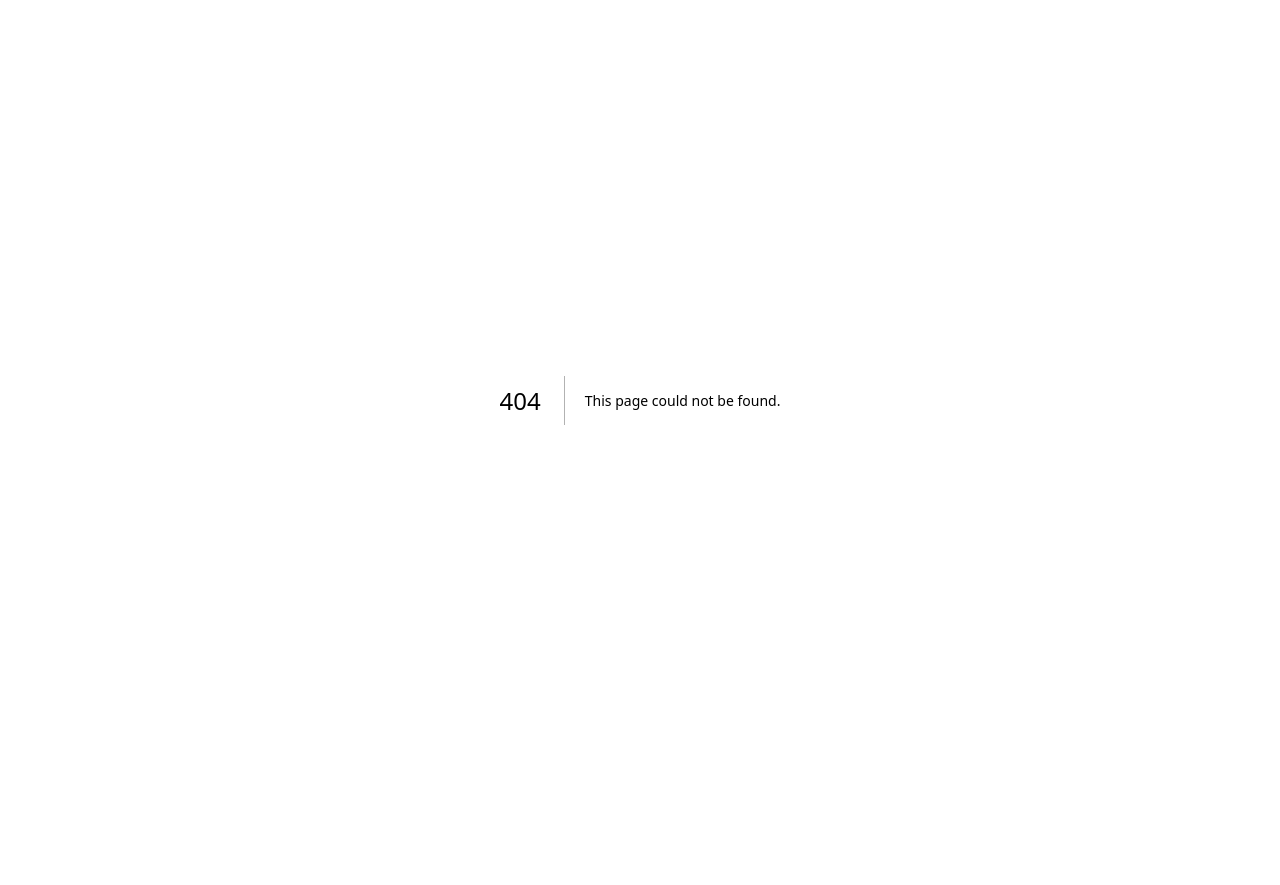
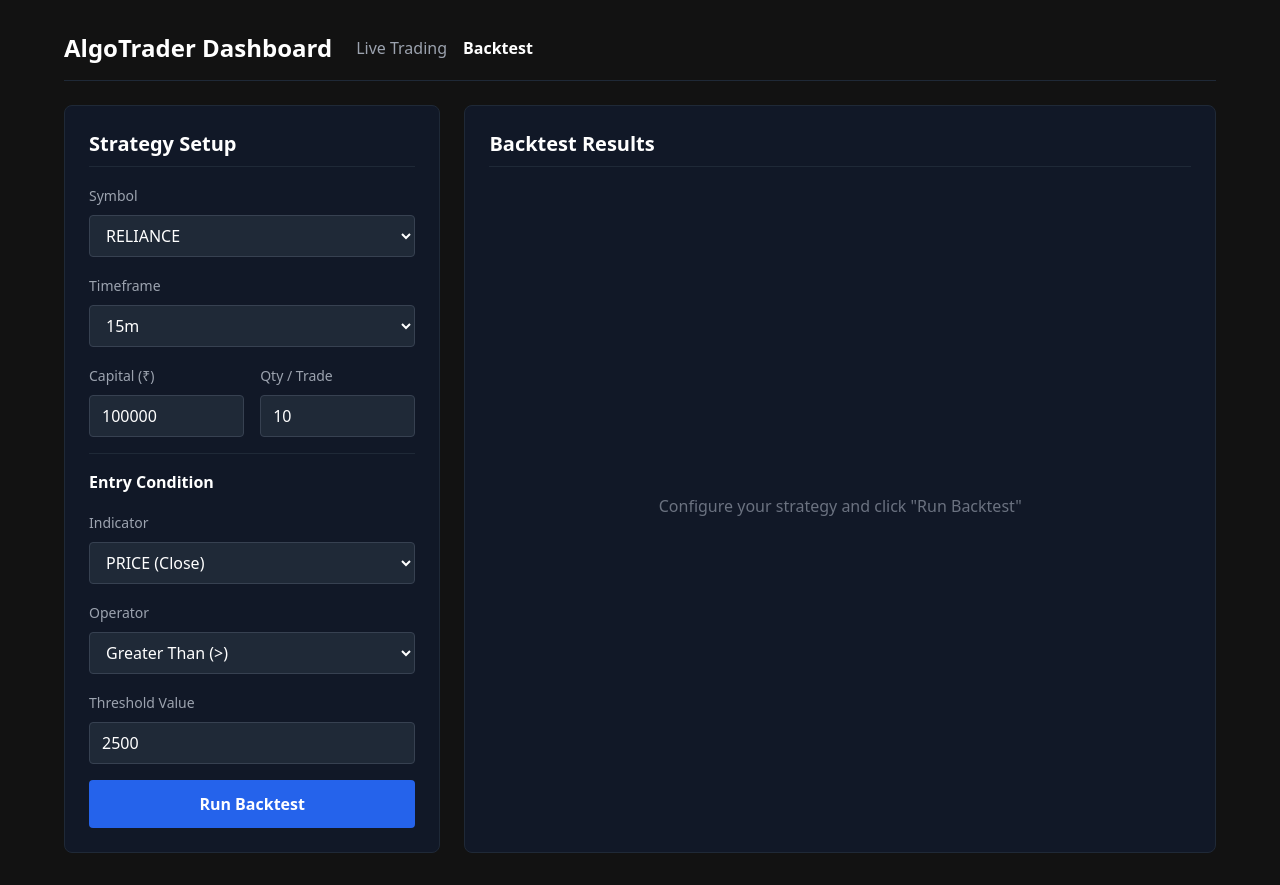
Before and after one commit to HarshitChauhan1509/AlgoTrader, a Next.js app in the folder apps/web/: page /backtest in a window 1280 px wide. Before the commit this address had no page. Before the commit the page ends 800 px from the top, so only its background shows below. Built offline with nearby package versions, Linux system fonts and the light colour scheme.

Commit message:
feat(web): create Backtest UI dashboard

```diff
--- /dev/null
+++ b/apps/web/src/app/backtest/page.tsx
@@ -0,0 +1,220 @@
+/* eslint-disable @typescript-eslint/no-explicit-any, react/no-unescaped-entities */
+'use client';
+
+import { useState } from 'react';
+import Link from 'next/link';
+
+export default function BacktestPage() {
+  const [loading, setLoading] = useState(false);
+  const [result, setResult] = useState<any>(null);
+
+  // Form State
+  const [symbol, setSymbol] = useState('RELIANCE');
+  const [timeframe, setTimeframe] = useState('15m');
+  const [initialBalance, setInitialBalance] = useState(100000);
+  const [quantityPerTrade, setQuantityPerTrade] = useState(10);
+
+  // Strategy Condition State
+  const [indicator, setIndicator] = useState('PRICE');
+  const [operator, setOperator] = useState('>');
+  const [value, setValue] = useState(2500);
+
+  const runBacktest = async () => {
+    setLoading(true);
+    setResult(null);
+
+    const payload = {
+      symbol,
+      timeframe,
+      initialBalance,
+      quantityPerTrade,
+      strategy: {
+        id: 'strat-' + Date.now(),
+        name: 'Custom Web Strategy',
+        timeframe,
+        conditions: [
+          {
+            indicator,
+            field: indicator === 'PRICE' ? 'close' : undefined,
+            period: indicator !== 'PRICE' ? 14 : undefined,
+            operator,
+            value,
+          }
+        ],
+        action: 'BUY' // Hardcoded to BUY to simplify UI for now. The engine sells when opposite condition met, or we can handle it via stop loss. Actually the engine right now forces SELL at end or we can just rely on the test logic we implemented. Wait, our engine just buys on matched conditions. Let's just pass BUY.
+      }
+    };
+
+    try {
+      const res = await fetch('http://localhost:3001/api/backtest/run', {
+        method: 'POST',
+        headers: { 'Content-Type': 'application/json' },
+        body: JSON.stringify(payload)
+      });
+
+      if (res.ok) {
+        const data = await res.json();
+        setResult(data);
+      } else {
+        console.error('Backtest failed', await res.text());
+      }
+    } catch (e) {
+      console.error('Error running backtest', e);
+    } finally {
+      setLoading(false);
+    }
+  };
+
+  return (
+    <main className="min-h-screen bg-[#121212] p-8 text-white">
+      <div className="max-w-6xl mx-auto space-y-6">
+        <header className="flex justify-between items-center border-b border-gray-800 pb-4">
+          <div className="flex items-center space-x-6">
+            <h1 className="text-2xl font-bold">AlgoTrader Dashboard</h1>
+            <nav className="space-x-4">
+              <Link href="/" className="text-gray-400 hover:text-white transition-colors">Live Trading</Link>
+              <Link href="/backtest" className="text-white font-semibold">Backtest</Link>
+            </nav>
+          </div>
+        </header>
+
+        <div className="flex gap-6">
+          {/* Configuration Panel */}
+          <div className="w-1/3 bg-gray-900 border border-gray-800 rounded-lg p-6 space-y-4">
+            <h2 className="text-xl font-bold border-b border-gray-800 pb-2">Strategy Setup</h2>
+
+            <div className="space-y-2">
+              <label className="text-sm text-gray-400">Symbol</label>
+              <select value={symbol} onChange={e => setSymbol(e.target.value)} className="w-full bg-gray-800 border border-gray-700 rounded px-3 py-2">
+                <option value="RELIANCE">RELIANCE</option>
+                <option value="TCS">TCS</option>
+                <option value="HDFCBANK">HDFCBANK</option>
+              </select>
+            </div>
+
+            <div className="space-y-2">
+              <label className="text-sm text-gray-400">Timeframe</label>
+              <select value={timeframe} onChange={e => setTimeframe(e.target.value)} className="w-full bg-gray-800 border border-gray-700 rounded px-3 py-2">
+                <option value="1m">1m</option>
+                <option value="5m">5m</option>
+                <option value="15m">15m</option>
+                <option value="1h">1h</option>
+              </select>
+            </div>
+
+            <div className="flex gap-4">
+              <div className="space-y-2 w-1/2">
+                <label className="text-sm text-gray-400">Capital (₹)</label>
+                <input type="number" value={initialBalance} onChange={e => setInitialBalance(Number(e.target.value))} className="w-full bg-gray-800 border border-gray-700 rounded px-3 py-2" />
+              </div>
+              <div className="space-y-2 w-1/2">
+                <label className="text-sm text-gray-400">Qty / Trade</label>
+                <input type="number" value={quantityPerTrade} onChange={e => setQuantityPerTrade(Number(e.target.value))} className="w-full bg-gray-800 border border-gray-700 rounded px-3 py-2" />
+              </div>
+            </div>
+
+            <h3 className="text-md font-bold pt-4 border-t border-gray-800">Entry Condition</h3>
+
+            <div className="space-y-2">
+              <label className="text-sm text-gray-400">Indicator</label>
+              <select value={indicator} onChange={e => setIndicator(e.target.value)} className="w-full bg-gray-800 border border-gray-700 rounded px-3 py-2">
+                <option value="PRICE">PRICE (Close)</option>
+                <option value="SMA">SMA (14)</option>
+                <option value="RSI">RSI (14)</option>
+              </select>
+            </div>
+
+            <div className="space-y-2">
+              <label className="text-sm text-gray-400">Operator</label>
+              <select value={operator} onChange={e => setOperator(e.target.value)} className="w-full bg-gray-800 border border-gray-700 rounded px-3 py-2">
+                <option value=">">Greater Than (&gt;)</option>
+                <option value="<">Less Than (&lt;)</option>
+              </select>
+            </div>
+
+            <div className="space-y-2">
+              <label className="text-sm text-gray-400">Threshold Value</label>
+              <input type="number" value={value} onChange={e => setValue(Number(e.target.value))} className="w-full bg-gray-800 border border-gray-700 rounded px-3 py-2" />
+            </div>
+
+            <button
+              onClick={runBacktest}
+              disabled={loading}
+              className="w-full mt-4 bg-blue-600 hover:bg-blue-700 text-white font-bold py-3 px-4 rounded transition-colors disabled:opacity-50"
+            >
+              {loading ? 'Running Engine...' : 'Run Backtest'}
+            </button>
+          </div>
+
+          {/* Results Panel */}
+          <div className="w-2/3 bg-gray-900 border border-gray-800 rounded-lg p-6 flex flex-col">
+            <h2 className="text-xl font-bold border-b border-gray-800 pb-2 mb-4">Backtest Results</h2>
+
+            {!result && !loading && (
+              <div className="flex-1 flex items-center justify-center text-gray-500">
+                Configure your strategy and click "Run Backtest"
+              </div>
+            )}
+
+            {loading && (
+              <div className="flex-1 flex items-center justify-center text-gray-500">
+                <div className="animate-pulse flex flex-col items-center">
+                  <div className="h-8 w-8 bg-blue-500 rounded-full mb-4"></div>
+                  Simulating 1,000 historical candles...
+                </div>
+              </div>
+            )}
+
+            {result && !loading && (
+              <div className="space-y-6 flex-1 flex flex-col">
+                <div className="grid grid-cols-3 gap-4">
+                  <div className="bg-gray-800 p-4 rounded border border-gray-700">
+                    <p className="text-sm text-gray-400">Net Profit</p>
+                    <p className={`text-2xl font-bold ${result.netProfit >= 0 ? 'text-green-400' : 'text-red-400'}`}>
+                      ₹{result.netProfit.toLocaleString()}
+                    </p>
+                  </div>
+                  <div className="bg-gray-800 p-4 rounded border border-gray-700">
+                    <p className="text-sm text-gray-400">Total Trades</p>
+                    <p className="text-2xl font-bold">{result.totalTrades}</p>
+                  </div>
+                  <div className="bg-gray-800 p-4 rounded border border-gray-700">
+                    <p className="text-sm text-gray-400">Win Rate</p>
+                    <p className="text-2xl font-bold">
+                      {result.totalTrades > 0
+                        ? ((result.winningTrades / (result.winningTrades + result.losingTrades)) * 100).toFixed(1)
+                        : '0'}%
+                    </p>
+                  </div>
+                </div>
+
+                <div className="flex-1 overflow-hidden flex flex-col">
+                  <h3 className="text-lg font-bold mb-2">Trade History</h3>
+                  <div className="flex-1 overflow-y-auto space-y-2 pr-2">
+                    {result.trades.length === 0 ? (
+                      <p className="text-gray-500 text-sm">No trades executed.</p>
+                    ) : (
+                      result.trades.map((trade: any, idx: number) => (
+                        <div key={idx} className="flex justify-between items-center bg-gray-800 p-3 rounded border border-gray-700 text-sm">
+                          <div>
+                            <span className={`font-bold mr-2 ${trade.action === 'BUY' ? 'text-green-400' : 'text-red-400'}`}>
+                              {trade.action}
+                            </span>
+                            <span className="text-gray-300">{trade.quantity} Qty @ ₹{trade.price.toFixed(2)}</span>
+                          </div>
+                          <div className="text-gray-500">
+                            {new Date(trade.timestamp).toLocaleString()}
+                          </div>
+                        </div>
+                      ))
+                    )}
+                  </div>
+                </div>
+              </div>
+            )}
+          </div>
+        </div>
+      </div>
+    </main>
+  );
+}
```
